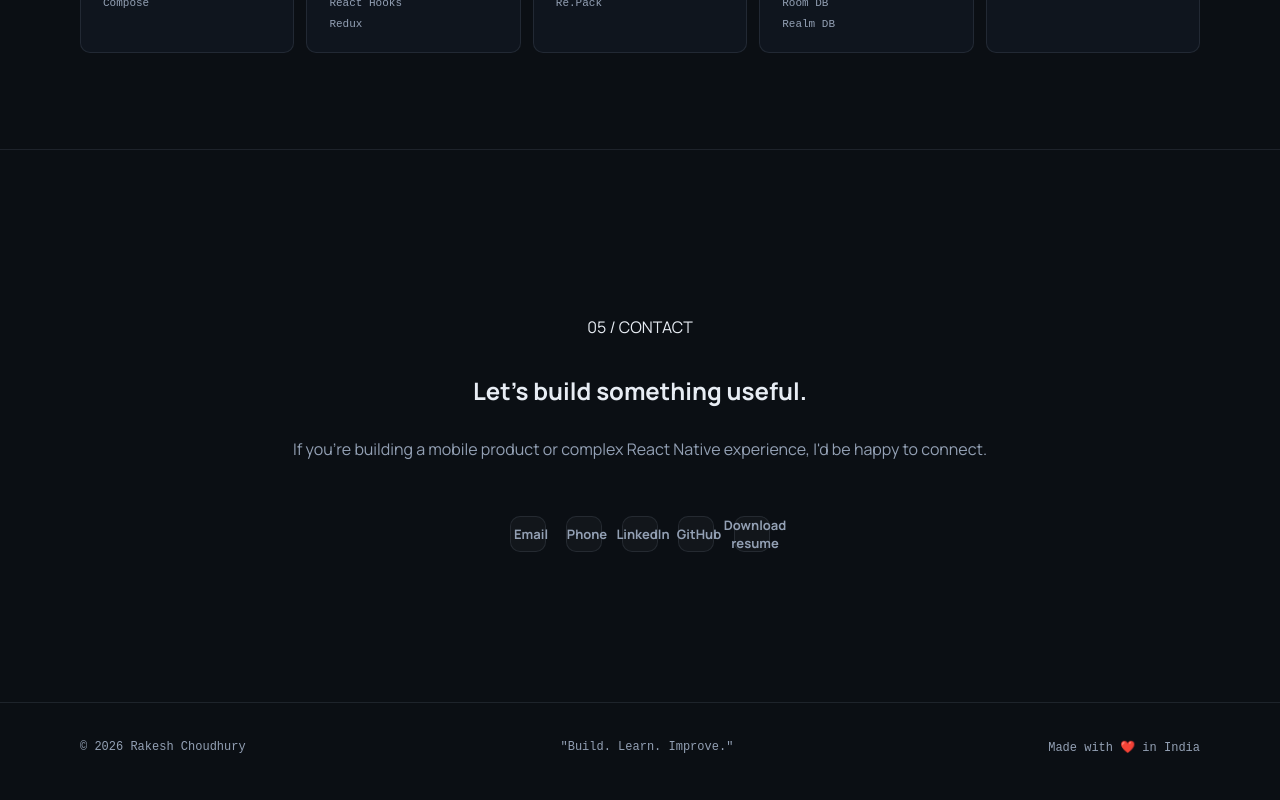
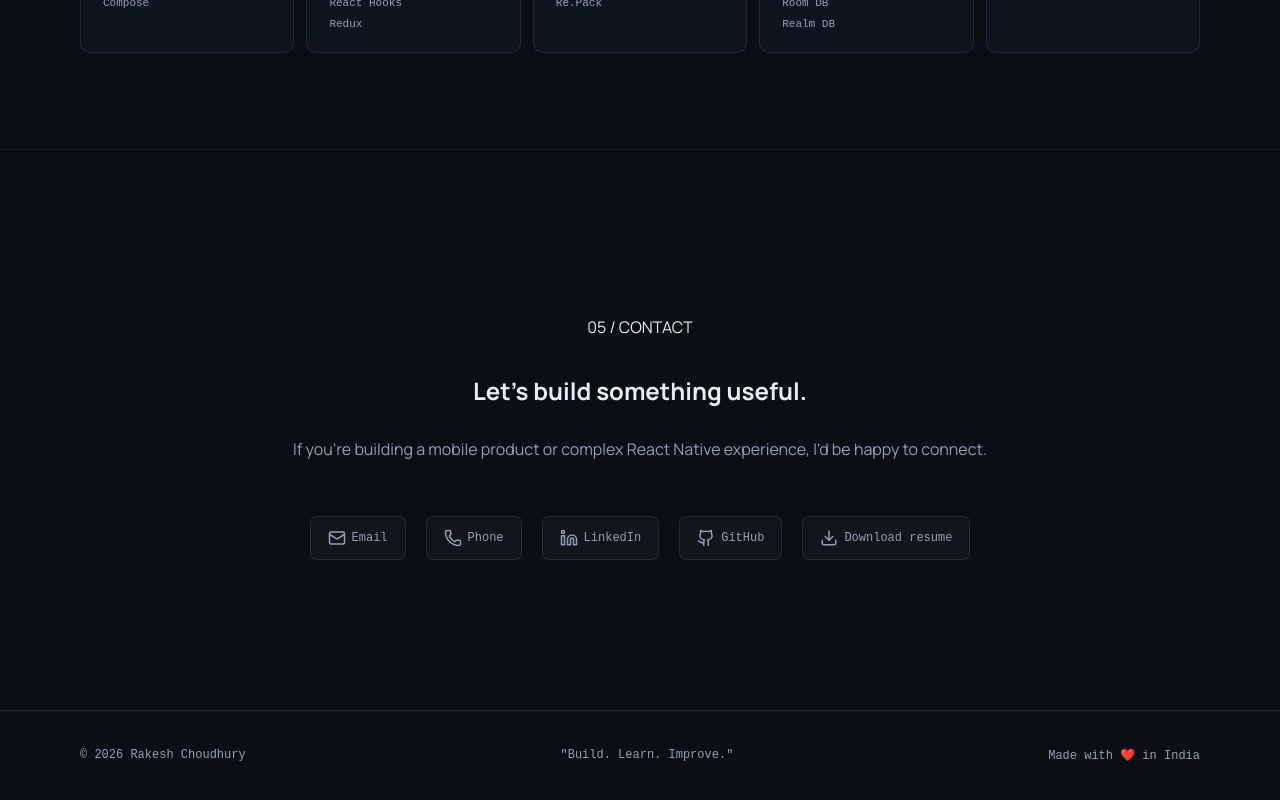
Before and after one commit to rkchoudhury/rkchoudhury.github.io, a React (Vite) app: page / in a window 1280 px wide. Shown: the part 4023-4823 px from the top of the page. Built offline with nearby package versions, Linux system fonts and the light colour scheme.

Commit message:
Fixed the contact social ui issue

```diff
--- a/src/components/contact/Contact.tsx
+++ b/src/components/contact/Contact.tsx
@@ -11,7 +11,7 @@ const Contact = () => {
                 <h2>Let's build something <em>useful.</em></h2>
                 <p> If you're building a mobile product or complex React Native
                     experience, I'd be happy to connect.</p>
-                <div className="socials">
+                <div className="contact-social">
                     <a className="secondary" href={`mailto:${profile.email}`}><Mail size={18} /> Email</a>
                     <a className="secondary" href={`tel:${profile.phone}`}><Phone size={18} /> Phone</a>
                     <a className="secondary" href={profile.linkedin} target="_blank" rel="noreferrer"><Linkedin size={18} /> LinkedIn</a>
--- a/src/components/contact/style.css
+++ b/src/components/contact/style.css
@@ -19,3 +19,21 @@
 .big {
   padding: 14px 22px;
 }
+
+.contact-social {
+  display: flex;
+  gap: 20px;
+  margin-top: 28px;
+}
+.contact-social a {
+  color: var(--muted);
+  font: 12px var(--mono);
+  display: flex;
+  align-items: center;
+  gap: 6px;
+}
+.contact-social a:hover {
+  color: var(--violet);
+  border-color: var(--violet);
+  background: var(--soft);
+}
--- a/src/components/heroSection/HeroSection.tsx
+++ b/src/components/heroSection/HeroSection.tsx
@@ -10,7 +10,6 @@ interface IProps {
 }
 
 const HeroSection = ({ goTo }: IProps) => {
-    const firstName = profile.name.split(" ")?.[0]?.toUpperCase() ?? "";
     return (
         <section id="home" className="hero">
             <div className="hero-grid" />
@@ -19,7 +18,6 @@ const HeroSection = ({ goTo }: IProps) => {
             <div className="container hero-content">
                 <motion.div initial={{ opacity: 0, y: 24 }} animate={{ opacity: 1, y: 0 }} transition={{ duration: .7 }}>
                     <p className="hero-kicker">React Native · TypeScript · 8+ years</p>
-                    {/* <h1>Building <em>mobile</em> experiences that scale.</h1> */}
                     <h1 className="enter">
                         I build mobile experiences that <em>scale.</em>
                     </h1>
```
